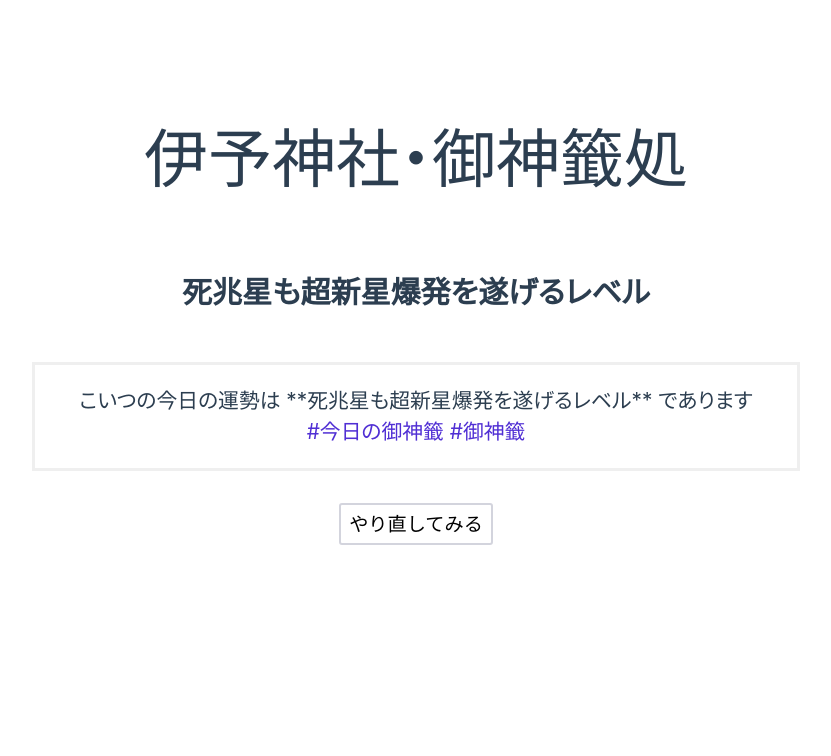
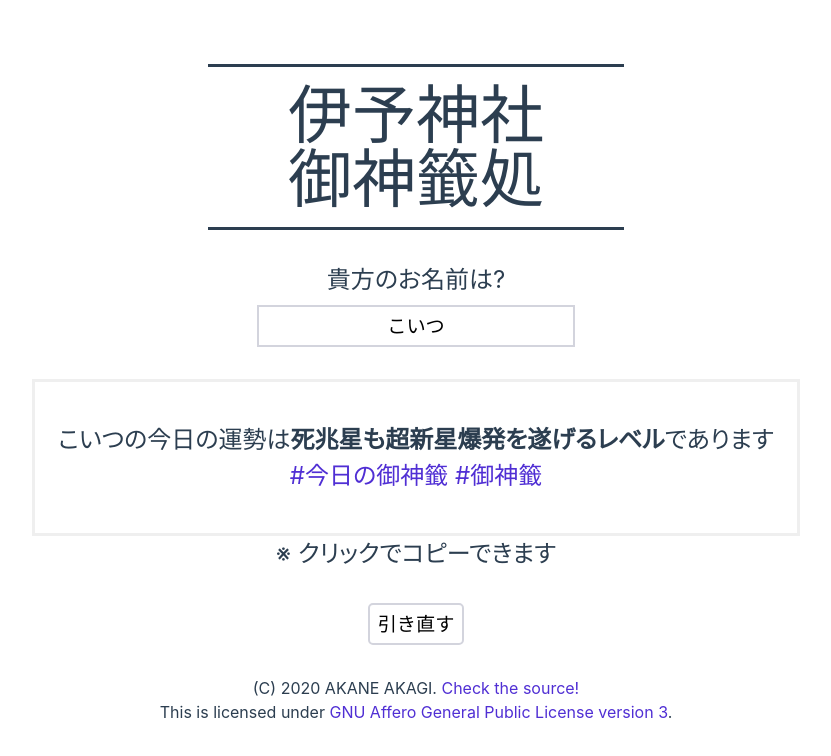
Before and after one commit to akaregi/Omikuji-Machine, a Vue app: page / in a window 1280 px wide. Shown: the top 756 px of the page, without its empty margins (224-1055 px from the left). Built offline with nearby package versions, Linux system fonts and the light colour scheme.

Commit message:
design: improved
Signed-off-by: akaregi <akg.tachibana@gmail.com>

```diff
--- a/src/components/CopyField.vue
+++ b/src/components/CopyField.vue
@@ -1,13 +1,17 @@
 <template>
-  <div class="copy">
-    <p id="copy-text">こいつの今日の運勢は **{{ result }}** であります<br/><span class="tag">#今日の御神籤 #御神籤</span></p>
+  <div class="copy-field" v-on:click="onCopy">
+    <div class="copy">
+      <p id="copy-text">{{ state.name }}の今日の運勢は<wbr/><strong>{{ state.result }}</strong>であります<br/><span class="tag">#今日の御神籤 #御神籤</span></p>
+    </div>
+    <p class="footnote">※ クリックでコピーできます</p>
   </div>
 </template>
 
 <script lang="ts">
-import { defineComponent } from 'vue'
+import { defineComponent, PropType } from 'vue'
 
-type Props = {
+type State = {
+  name: string;
   result: string;
 }
 
@@ -15,26 +19,52 @@ export default defineComponent({
   name: 'Copy',
 
   props: {
-    result: {
-      type: String,
-      default: '無'
+    state: Object as PropType<State>
+  },
+
+  setup (props) {
+    const onCopy = () => {
+      const state = props.state
+      navigator.clipboard.writeText(
+        `${state?.name}の今日の運勢は **${state?.result}** であります` +
+        '\n' +
+        '#今日の御神籤 #御神籤'
+      )
     }
+
+    return { onCopy }
   }
 })
 </script>
 
 <style scoped>
+.copy-field {
+  margin: 2rem 0;
+}
+
 .copy {
-  margin: 2rem 0;
   border: 3px solid #efefef;
+  padding: 1rem;
 
-  font-size: 1.3rem;
+  cursor: pointer;
+  user-select: none;
 
-  cursor: text;
-  /* user-select: none; */
+  white-space: pre;
+
+  transition: background-color;
+  transition-timing-function: cubic-bezier(0.18, 0.89, 0.32, 1.28);
+  transition-duration: 1s;
+}
+
+.copy:active {
+  background: #e2dcf8;
 }
 
 .tag {
   color: #502fd4;
 }
+
+.footnote {
+  margin: 0;
+}
 </style>
--- /dev/null
+++ b/src/components/Footer.vue
@@ -0,0 +1,23 @@
+<template>
+  <footer class="footer">
+    <p>(C) 2020 AKANE AKAGI. <a href="https://github.com/akaregi/Omikuji-Machine">Check the source!</a></p>
+    <p>This is licensed under <a href="https://www.gnu.org/licenses/agpl-3.0.en.html">GNU Affero General Public License version 3</a>.</p>
+  </footer>
+</template>
+
+<style scoped>
+.footer {
+  margin: 2rem 0;
+
+  font-size: 1rem;
+}
+
+p {
+  margin: 0;
+}
+
+a, a:visited {
+  text-decoration: none;
+  color: #502fd4;
+}
+</style>
--- a/src/components/OmikujiView.vue
+++ b/src/components/OmikujiView.vue
@@ -1,37 +1,59 @@
 <template>
   <div class="omikuji">
-    <h1 class="title">伊予神社・御神籤処</h1>
+    <h1 class="title">伊予神社<br/>御神籤処</h1>
 
-    <Result :result="state.result" />
-    <copy-field :result="state.result" />
+    <div class="legend" data-clipboard-target="#copy-text">
+      <label for="name">貴方のお名前は?</label><br/>
+      <input class="name" id="name" type="text" v-model="state.name">
+    </div>
 
-    <button class="button" v-on:click="update">やり直してみる</button>
+    <copy-field :state="state" />
+
+    <button class="update" v-on:click="update">引き直す</button>
+
+    <Footer />
   </div>
 </template>
 
 <script lang="ts">
-import { defineComponent, reactive } from 'vue'
+import { defineComponent, onMounted, reactive, watch } from 'vue'
 import { choice } from '@/lib/Omikuji'
 
-import Result from '@/components/Result.vue'
 import CopyField from '@/components/CopyField.vue'
+import Footer from '@/components/Footer.vue'
+
+import Clipboard from 'clipboard'
 
 export default defineComponent({
   name: 'OmikujiView',
 
   components: {
-    Result,
-    CopyField
+    CopyField,
+    Footer
   },
 
   setup () {
     const state = reactive({
-      result: choice()
+      result: choice(),
+      name: 'こいつ'
     })
 
     const update = () => {
       state.result = choice()
     }
+
+    onMounted(() => {
+      if (localStorage.name) {
+        state.name = localStorage.name
+      }
+
+      // eslint-disable-next-line no-new
+      new Clipboard('.legend')
+    })
+
+    watch(() => state.name, (newName) => {
+      localStorage.name = newName
+    })
 
     return { state, update }
   }
@@ -41,26 +63,46 @@ export default defineComponent({
 <style scoped>
 .omikuji {
   max-width: 768px;
+
   margin: 0 auto;
+  padding: 0 3rem;
 }
 
 .title {
   font-weight: normal;
   font-size: 4rem;
 
-  margin: 3rem 0;
+  line-height: 1;
+
+  display: inline-block;
+
+  margin: 0;
+  margin-bottom: 2rem;
+  border-top: 3px solid;
+  border-bottom: 3px solid;
+  padding: 1rem 5rem;
+
+  white-space: pre;
 }
 
-.button {
+button, input {
   font-size: 1.2rem;
   padding: .5rem;
 
   border: 2px solid #d3d4dd;
   background: transparent;
-  border-radius: 3px;
 }
 
-.button:hover {
-  background: #eeeeee;
+button {
+  border-radius: 5px;
+}
+
+.name {
+  margin-top: .5rem;
+  text-align: center;
+}
+
+.update:hover {
+  background: #f6f6f6;
 }
 </style>
--- a/src/components/Result.vue
+++ /dev/null
@@ -1,34 +0,0 @@
-<template>
-  <div class="result">
-    {{ result }}
-  </div>
-</template>
-
-<script lang="ts">
-import { defineComponent } from 'vue'
-
-type Props = {
-  result: string;
-}
-
-export default defineComponent({
-  name: 'Result',
-
-  props: {
-    result: {
-      type: String,
-      default: '無'
-    }
-  }
-})
-</script>
-
-<style scoped>
-.result {
-  margin: 2rem 0;
-  padding: 1rem;
-
-  font-size: 30px;
-  font-weight: bold;
-}
-</style>
```
